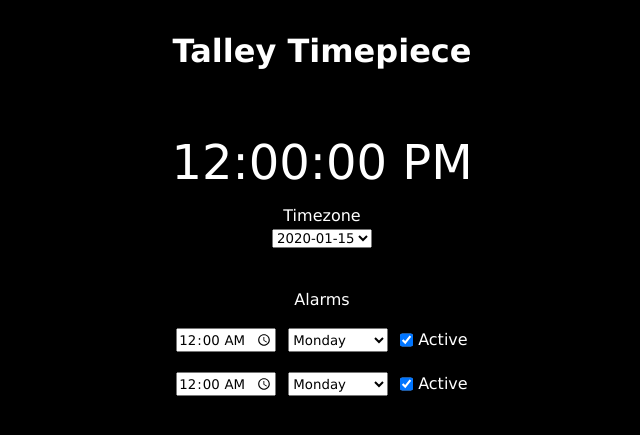
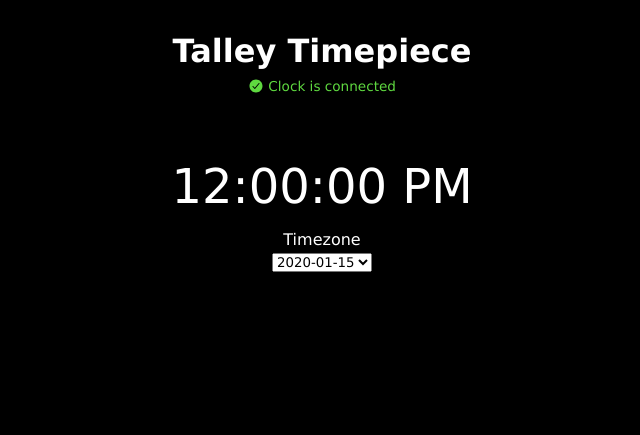
Before and after one commit to BrandonTroy/talley-timepiece, a Flask app: template templates/index.html in a window 1280 px wide. Shown: the top 435 px of the page, without its empty margins (318-958 px from the left). Run offline with Flask 2, Linux system fonts and the light colour scheme; the template is opened without the code that fills it: most values are stand-ins (such as "Sample title", 1, 10 or a date in 2020).

Commit message:
Added HTML/CSS for clock connectivity status

```diff
--- a/static/css/main.css
+++ b/static/css/main.css
@@ -20,12 +20,12 @@ body {
 
 h1 {
     width: fit-content;
-    margin: 2rem auto 4rem;
+    margin: 2rem auto 0.5rem;
 }
 
 #time {
     width: fit-content;
-    margin: 1rem auto;
+    margin: 4rem auto 1rem;
     font-size: 3rem;
 }
 
@@ -62,3 +62,28 @@ h1 {
 .alarm-active-label {
     transform: translateY(0.15em);
 }
+
+#connected-status {
+    color: rgb(95, 217, 64);
+    font-size: 0.85rem;
+    display: flex;
+    align-items: center;
+    justify-content: center;
+
+    display: none;
+}
+
+#disconnected-status {
+    color: rgb(217, 64, 64);
+    font-size: 0.85rem;
+    display: flex;
+    align-items: center;
+    justify-content: center;
+
+    display: none;
+}
+
+ion-icon {
+    width: 1rem;
+    height: 1rem;
+}
--- a/static/js/script.js
+++ b/static/js/script.js
@@ -1,9 +1,12 @@
-const dropdown = document.getElementById("timezone-dropdown");
 // gets the timezone referenced in the the HTML, set by the flask server
 let currentTimezone = document.currentScript.getAttribute("data-timezone");
 // gets the last time the server pinged the client, set by the flask server
 let lastPing = document.currentScript.getAttribute("data-last-ping");
 
+
+const dropdown = document.getElementById("timezone-dropdown");
+const connectedStatus = document.getElementById("connected-status");
+const disconnectedStatus = document.getElementById("disconnected-status");
 
 
 // api request to get recommended timezone based on ip address
@@ -27,6 +30,16 @@ function updateTime() {
     document.getElementById("time").innerHTML = time;
 }
 
+// checks if the clients hasn't pinged the server in 10 seconds
+function updateConnectionStatus() {
+    if (new Date() - new Date(lastPing) > 10000) {
+        disconnectedStatus.style.display = "flex";
+        connectedStatus.style.display = "none";
+    } else {
+        connectedStatus.style.display = "flex";
+        disconnectedStatus.style.display = "none";
+    }
+}
 
 // syncs the client data with the server data
 function syncToServer() {
@@ -39,18 +52,14 @@ function syncToServer() {
                 updateTime();
             }
 
-            lastPing = new Date(json.last_ping);
-            // checks if the clients hasn't pinged the server in 10 seconds
-            if (new Date() - lastPing > 10000) {
-                console.log("Pi is offline");
-            } else {
-                console.log("Pi is online");
-            }
-
+            lastPing = json.last_ping;
+            updateConnectionStatus();
 
             // TODO: update alarms
         });
 }
+
+
 
 
 // updates the timezone when the dropdown is changed
@@ -71,3 +80,4 @@ dropdown.addEventListener("change", event => {
 setInterval(updateTime, 1000);
 // updates client data every 5 seconds
 setInterval(syncToServer, 5000);
+updateConnectionStatus();
--- a/templates/index.html
+++ b/templates/index.html
@@ -9,6 +9,9 @@
 </head>
 <body>
     <h1>Talley Timepiece</h1>
+
+    <div id="connected-status"> <ion-icon name="checkmark-circle"></ion-icon> &nbsp;Clock is connected</div>
+    <div id="disconnected-status"> <ion-icon name="close-circle"></ion-icon> &nbsp;Clock is offline</div>
 
     <div id="time">12:00:00 PM</div>
 
@@ -26,7 +29,8 @@
     <br>
     <br>
 
-    <label class="label">Alarms</label>
+
+    <!-- <label class="label">Alarms</label>
     <br>
     <div class="alarm">
         <input type="time" class="alarm-time" id="alarm-1-time" name="alarm-time" value="00:00:00">
@@ -55,7 +59,12 @@
         </select>
         <input type="checkbox" class="alarm-active" id="alarm-1-active" name="alarm-active" checked>
         <label class="alarm-active-label" for="alarm-1-active">Active</label>
-    </div>
+    </div> -->
+
+
+    <!-- ionicons import -->
+    <script type="module" src="https://unpkg.com/ionicons@5.5.2/dist/ionicons/ionicons.esm.js"></script>
+    <script nomodule src="https://unpkg.com/ionicons@5.5.2/dist/ionicons/ionicons.js"></script>
 
     <script src="{{ url_for('static', filename='js/script.js') }}" data-timezone="{{ current_timezone }}" data-last-ping="{{ last_ping }}"></script>
 </body>
```
